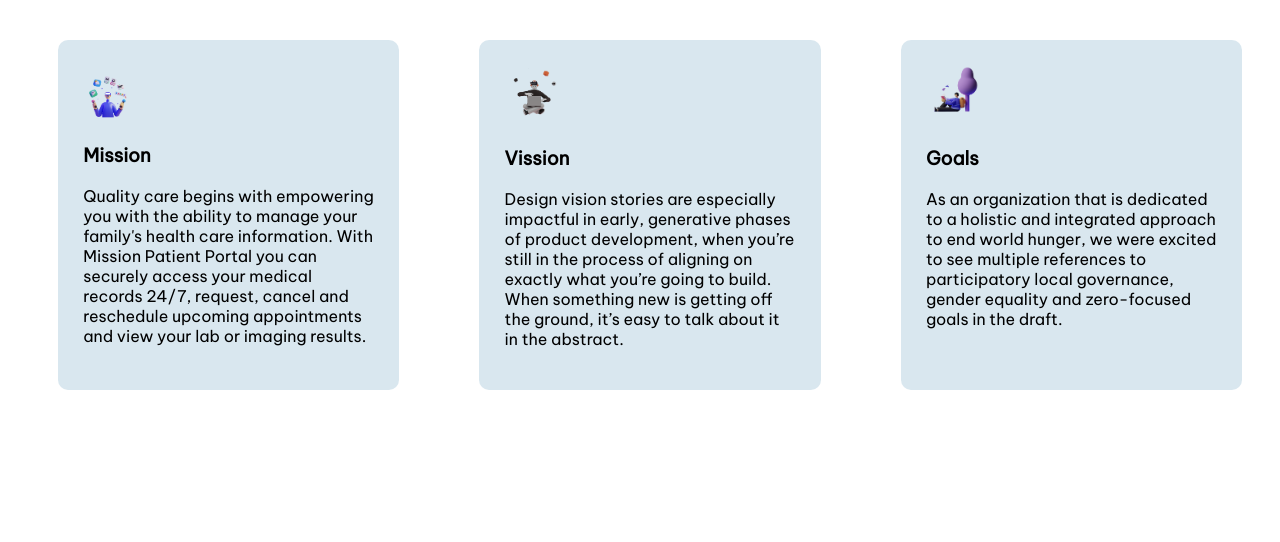
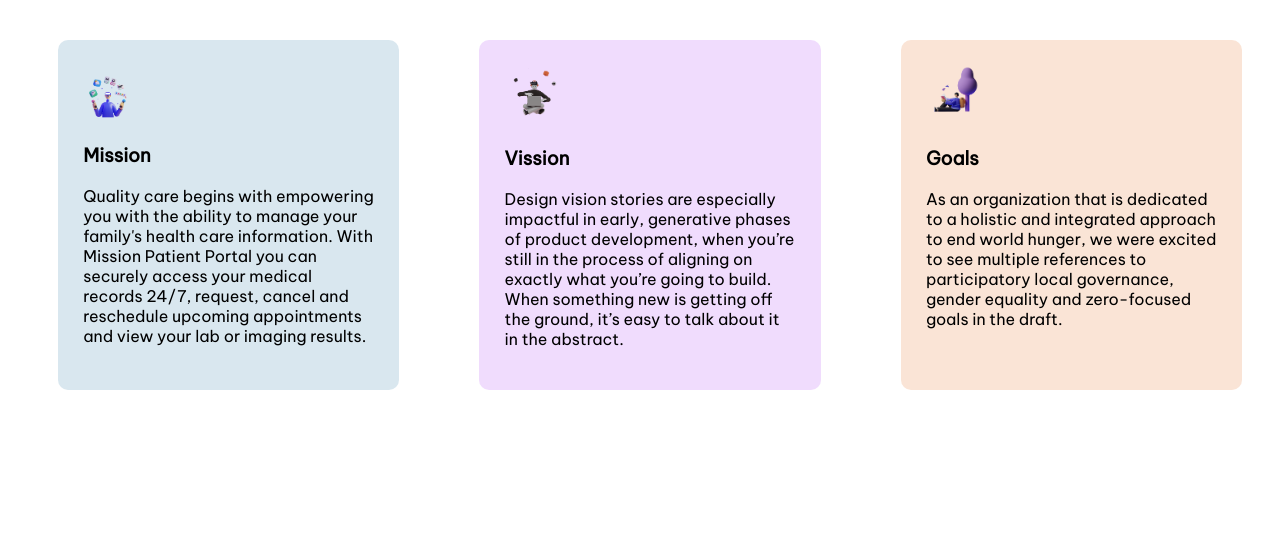
Before and after one commit to sanet-sarker/assignment-one-repo, a plain HTML site: page index.html in a window 1280 px wide. Shown: the part 738-1280 px from the top of the page. Drawn offline with Linux system fonts and the light colour scheme.

Commit message:
final update

```diff
--- a/index.html
+++ b/index.html
@@ -48,14 +48,14 @@
                     information. With Mission Patient Portal you can securely access your medical records 24/7, request,
                     cancel and reschedule upcoming appointments and view your lab or imaging results.</p>
             </div>
-            <div class="half-width2">
+            <div class="half-width2 back-color">
                 <img src="./images/illustrators/illustrator-2.png" alt="">
                 <h3>Vission</h3>
                 <p>Design vision stories are especially impactful in early, generative phases of product development,
                     when you’re still in the process of aligning on exactly what you’re going to build. When something
                     new is getting off the ground, it’s easy to talk about it in the abstract. </p>
             </div>
-            <div class="half-width2">
+            <div class="half-width2 back-color-two">
                 <img src="./images/illustrators/illustrator-3.png" alt="">
                 <h3>Goals</h3>
                 <p>As an organization that is dedicated to a holistic and integrated approach to end world hunger, we
@@ -92,7 +92,9 @@
                 come together for a virtual conversation to discuss their daily lives. Peer Learning. Be Inspired To
                 Learn. Innovative Way To Connect.The people or nations of the world, considered as being closely
                 connected by modern telecommunications and as being economically, socially, and politically
-                interdependent</p>
+                interdependent. Contemporary climate change includes both the global warming caused by humans, and its
+                impacts on Earth's weather patterns. There have been previous periods of climate change, but the current
+                changes are more rapid than any known events in Earth's history.</p>
             <a class="button" target="_blank" href="www.facebook.com">Read the Documentatio</a>
 
         </div>
--- a/style.css
+++ b/style.css
@@ -144,3 +144,9 @@ input[type=text], select, textarea {
   .margin{
     margin: 0px 5px 20px 155px;
   }
+  .back-color{
+    background-color: hsla(276, 89%, 74%, 0.281);
+  }
+  .back-color-two{
+    background-color: hsla(24, 77%, 68%, 0.281);
+  }
```
